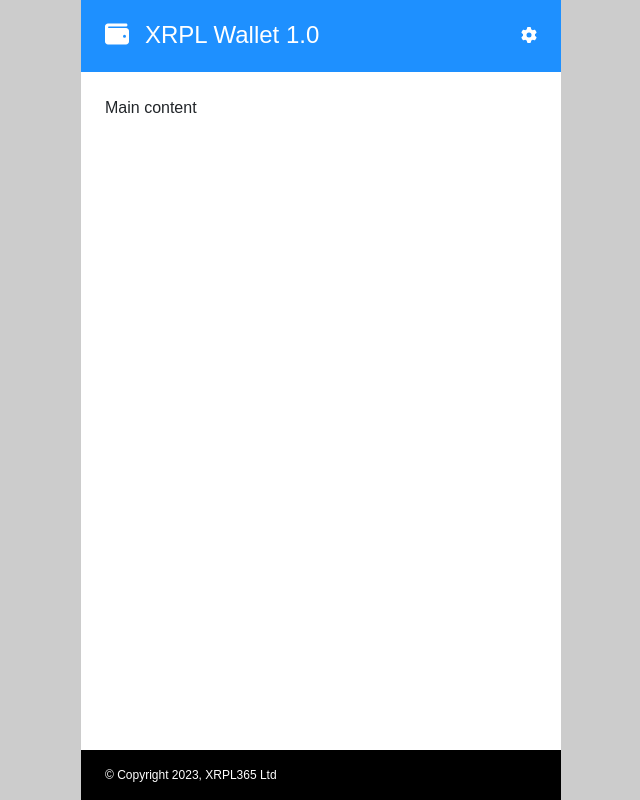
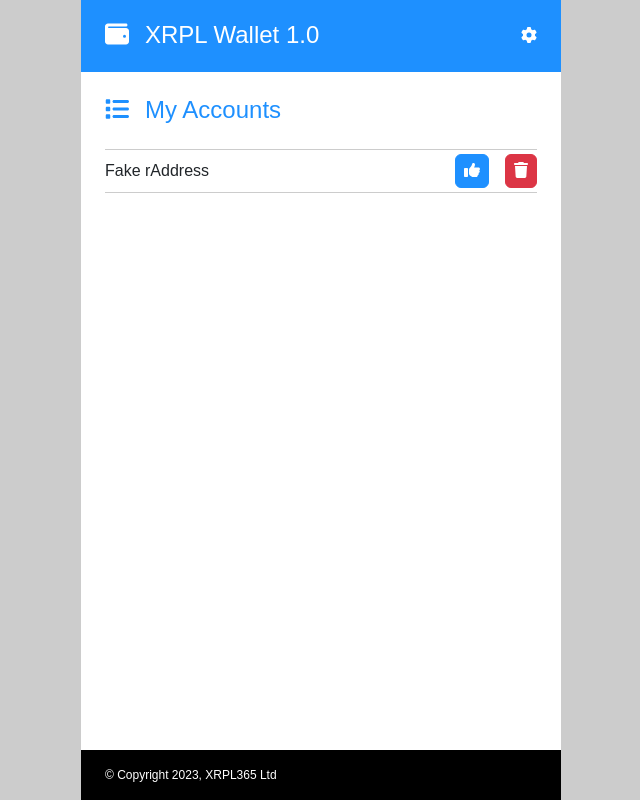
Before and after one commit to xrpl365/the-complete-xrpl-developer-bootcamp, a React (Create React App) app: page /manage-account in a window 1280 px wide. Shown: the whole page, without its empty margins (319-959 px from the left). Built offline with nearby package versions, Linux system fonts and the light colour scheme.

Commit message:
finished

```diff
--- a/package.json
+++ b/package.json
@@ -11,7 +11,9 @@
     "@testing-library/user-event": "^13.5.0",
     "bootstrap": "^5.3.3",
     "react": "^18.2.0",
+    "react-bootstrap": "^2.10.2",
     "react-dom": "^18.2.0",
+    "react-router-dom": "^6.23.0",
     "react-scripts": "5.0.1",
     "sass": "^1.75.0",
     "web-vitals": "^2.1.4"
--- a/src/App.js
+++ b/src/App.js
@@ -1,16 +1,28 @@
+import { BrowserRouter, Routes, Route } from "react-router-dom";
+
 import Header from "./components/Header";
 import Footer from "./components/Footer";
 import Main from "./pages/Main";
+import ManageAccount from "./pages/ManageAccount";
 
 function App() {
   return (
-    <>
+    <BrowserRouter>
       <Header />
       <main>
-        <Main />
+        <Routes>
+          <Route
+            path="/"
+            element={<Main />}
+          ></Route>
+          <Route
+            path="/manage-account"
+            element={<ManageAccount />}
+          ></Route>
+        </Routes>
       </main>
       <Footer />
-    </>
+    </BrowserRouter>
   );
 }
 
--- a/src/components/Header.js
+++ b/src/components/Header.js
@@ -1,11 +1,19 @@
+import { useNavigate } from "react-router-dom";
+
 import "./header.scss";
 
 import { FontAwesomeIcon } from "@fortawesome/react-fontawesome";
 import { faWallet, faGear } from "@fortawesome/free-solid-svg-icons";
 
 function Header() {
-  const handleSwitchToHome = () => {};
-  const handleSwitchToSettings = () => {};
+  const navigate = useNavigate();
+
+  const handleSwitchToHome = () => {
+    navigate("/");
+  };
+  const handleSwitchToSettings = () => {
+    navigate("/manage-account");
+  };
 
   return (
     <header>
--- /dev/null
+++ b/src/pages/ManageAccount.js
@@ -0,0 +1,32 @@
+import { FontAwesomeIcon } from "@fortawesome/react-fontawesome";
+import { faThumbsUp, faTrash, faList } from "@fortawesome/free-solid-svg-icons";
+import Button from "react-bootstrap/Button";
+
+import "./manage-account.scss";
+
+function ManageAccount() {
+  return (
+    <div className="manage-accounts">
+      <h1>
+        <FontAwesomeIcon icon={faList} />
+        <span>My Accounts</span>
+      </h1>
+
+      <ul>
+        <li>
+          <div className="address">Fake rAddress</div>
+          <div className="buttons-container">
+            <Button variant="primary">
+              <FontAwesomeIcon icon={faThumbsUp} />
+            </Button>
+            <Button variant="danger">
+              <FontAwesomeIcon icon={faTrash} />
+            </Button>
+          </div>
+        </li>
+      </ul>
+    </div>
+  );
+}
+
+export default ManageAccount;
--- /dev/null
+++ b/src/pages/manage-account.scss
@@ -0,0 +1,30 @@
+@import "../constants";
+
+.manage-accounts {
+  ul {
+    list-style-type: none;
+    margin: 0;
+    padding: 0;
+
+    li {
+      align-items: center;
+      border-bottom: 1px solid $border-color;
+      display: flex;
+      justify-content: space-between;
+      padding: 4px 0;
+
+      &:first-child {
+        border-top: 1px solid $border-color;
+      }
+    }
+
+    .buttons-container {
+      display: flex;
+      gap: 16px;
+
+      button {
+        padding: 4px 8px;
+      }
+    }
+  }
+}
```
